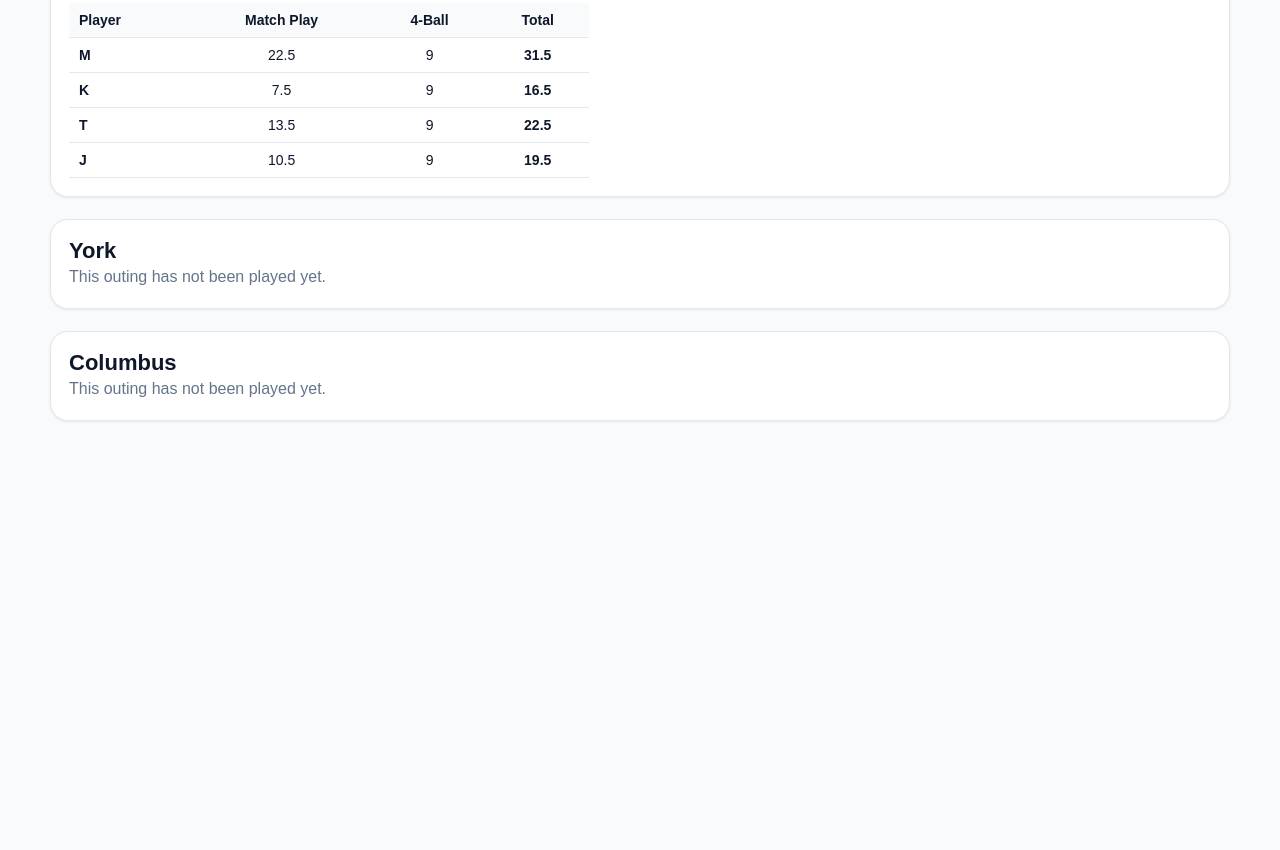
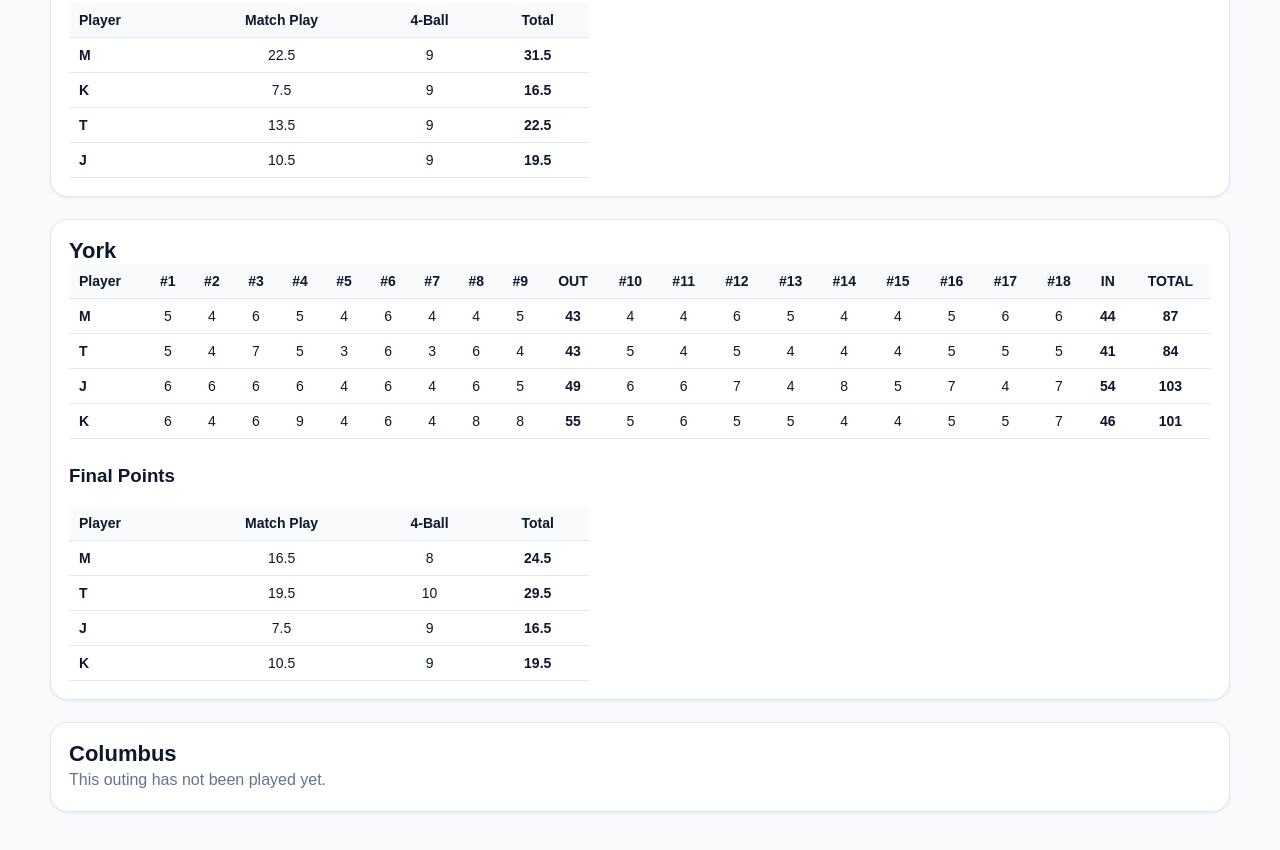
Before and after one commit to STAGES6020/golf-results, a plain HTML site: page tournaments/2026-04-may/index.html in a window 1280 px wide. Shown: the part 1328-2178 px from the top of the page. Before the commit the page ends 1831 px from the top, so only its background shows below. Drawn offline with Linux system fonts and the light colour scheme.

Commit message:
Publish April-May 2026 results

```diff
--- a/tournaments/2026-04-may/index.html
+++ b/tournaments/2026-04-may/index.html
@@ -111,7 +111,7 @@
     <header class="hero">
       <h1>April-May 2026</h1>
       <p class="sub">Golf tournament results</p>
-      <p class="small">Last updated: 5/12/2026, 11:02:59 PM</p>
+      <p class="small">Last updated: 5/19/2026, 3:24:32 PM</p>
     </header>
 
     <nav class="tabs">
@@ -150,41 +150,41 @@
 
           <tr>
             <td>1</td>
-            <td><b>M</b></td>
-            <td><b>174</b></td>
-            <td>90</td>
+            <td><b>T</b></td>
+            <td><b>259</b></td>
+            <td>87</td>
+            <td>88</td>
             <td>84</td>
-            <td>0</td>
             <td>0</td>
           </tr>
 
           <tr>
             <td>2</td>
-            <td><b>T</b></td>
-            <td><b>175</b></td>
+            <td><b>M</b></td>
+            <td><b>261</b></td>
+            <td>90</td>
+            <td>84</td>
             <td>87</td>
-            <td>88</td>
-            <td>0</td>
             <td>0</td>
           </tr>
 
           <tr>
             <td>3</td>
             <td><b>J</b></td>
-            <td><b>177</b></td>
+            <td><b>280</b></td>
             <td>87</td>
             <td>90</td>
-            <td>0</td>
+            <td>103</td>
             <td>0</td>
           </tr>
 
           <tr>
             <td>4</td>
             <td><b>K</b></td>
-            <td><b>188</b></td>
+            <td><b>289</b></td>
             <td>98</td>
             <td>90</td>
-            <td>0</td>
+            <td>101</td>
             <td>0</td>
           </tr>
 
@@ -213,41 +213,41 @@
 
           <tr>
             <td>1</td>
-            <td><b>M</b></td>
-            <td><b>52.5</b></td>
-            <td>21</td>
-            <td>31.5</td>
-            <td>0</td>
+            <td><b>T</b></td>
+            <td><b>79</b></td>
+            <td>27</td>
+            <td>22.5</td>
+            <td>29.5</td>
             <td>0</td>
           </tr>
 
           <tr>
             <td>2</td>
-            <td><b>T</b></td>
-            <td><b>49.5</b></td>
-            <td>27</td>
-            <td>22.5</td>
-            <td>0</td>
+            <td><b>M</b></td>
+            <td><b>77</b></td>
+            <td>21</td>
+            <td>31.5</td>
+            <td>24.5</td>
             <td>0</td>
           </tr>
 
           <tr>
             <td>3</td>
             <td><b>J</b></td>
-            <td><b>48.5</b></td>
+            <td><b>65</b></td>
             <td>29</td>
             <td>19.5</td>
-            <td>0</td>
+            <td>16.5</td>
             <td>0</td>
           </tr>
 
           <tr>
             <td>4</td>
             <td><b>K</b></td>
-            <td><b>29.5</b></td>
+            <td><b>49</b></td>
             <td>13</td>
             <td>16.5</td>
-            <td>0</td>
+            <td>19.5</td>
             <td>0</td>
           </tr>
 
@@ -457,10 +457,106 @@
       </tbody>
     </table>
   </section>
-    <section id="york" class="card">
-      <h2>York</h2>
-      <p class="sub">This outing has not been played yet.</p>
-    </section>
+  <section id="york" class="card">
+    <h2>York</h2>
+
+    <div class="scroll">
+      <table>
+        <thead>
+          <tr>
+            <th>Player</th>
+            <th>#1</th><th>#2</th><th>#3</th><th>#4</th><th>#5</th><th>#6</th><th>#7</th><th>#8</th><th>#9</th>
+            <th>OUT</th>
+            <th>#10</th><th>#11</th><th>#12</th><th>#13</th><th>#14</th><th>#15</th><th>#16</th><th>#17</th><th>#18</th>
+            <th>IN</th>
+            <th>TOTAL</th>
+          </tr>
+        </thead>
+        <tbody>
+
+            <tr>
+              <td><b>M</b></td>
+              <td>5</td><td>4</td><td>6</td><td>5</td><td>4</td><td>6</td><td>4</td><td>4</td><td>5</td>
+              <td><b>43</b></td>
+              <td>4</td><td>4</td><td>6</td><td>5</td><td>4</td><td>4</td><td>5</td><td>6</td><td>6</td>
+              <td><b>44</b></td>
+              <td><b>87</b></td>
+            </tr>
+
+            <tr>
+              <td><b>T</b></td>
+              <td>5</td><td>4</td><td>7</td><td>5</td><td>3</td><td>6</td><td>3</td><td>6</td><td>4</td>
+              <td><b>43</b></td>
+              <td>5</td><td>4</td><td>5</td><td>4</td><td>4</td><td>4</td><td>5</td><td>5</td><td>5</td>
+              <td><b>41</b></td>
+              <td><b>84</b></td>
+            </tr>
+
+            <tr>
+              <td><b>J</b></td>
+              <td>6</td><td>6</td><td>6</td><td>6</td><td>4</td><td>6</td><td>4</td><td>6</td><td>5</td>
+              <td><b>49</b></td>
+              <td>6</td><td>6</td><td>7</td><td>4</td><td>8</td><td>5</td><td>7</td><td>4</td><td>7</td>
+              <td><b>54</b></td>
+              <td><b>103</b></td>
+            </tr>
+
+            <tr>
+              <td><b>K</b></td>
+              <td>6</td><td>4</td><td>6</td><td>9</td><td>4</td><td>6</td><td>4</td><td>8</td><td>8</td>
+              <td><b>55</b></td>
+              <td>5</td><td>6</td><td>5</td><td>5</td><td>4</td><td>4</td><td>5</td><td>5</td><td>7</td>
+              <td><b>46</b></td>
+              <td><b>101</b></td>
+            </tr>
+
+        </tbody>
+      </table>
+    </div>
+
+    <h3>Final Points</h3>
+    <table class="compact">
+      <thead>
+        <tr>
+          <th>Player</th>
+          <th>Match Play</th>
+          <th>4-Ball</th>
+          <th>Total</th>
+        </tr>
+      </thead>
+      <tbody>
+
+          <tr>
+            <td><b>M</b></td>
+            <td>16.5</td>
+            <td>8</td>
+            <td><b>24.5</b></td>
+          </tr>
+
+          <tr>
+            <td><b>T</b></td>
+            <td>19.5</td>
+            <td>10</td>
+            <td><b>29.5</b></td>
+          </tr>
+
+          <tr>
+            <td><b>J</b></td>
+            <td>7.5</td>
+            <td>9</td>
+            <td><b>16.5</b></td>
+          </tr>
+
+          <tr>
+            <td><b>K</b></td>
+            <td>10.5</td>
+            <td>9</td>
+            <td><b>19.5</b></td>
+          </tr>
+
+      </tbody>
+    </table>
+  </section>
     <section id="columbus" class="card">
       <h2>Columbus</h2>
       <p class="sub">This outing has not been played yet.</p>
```
